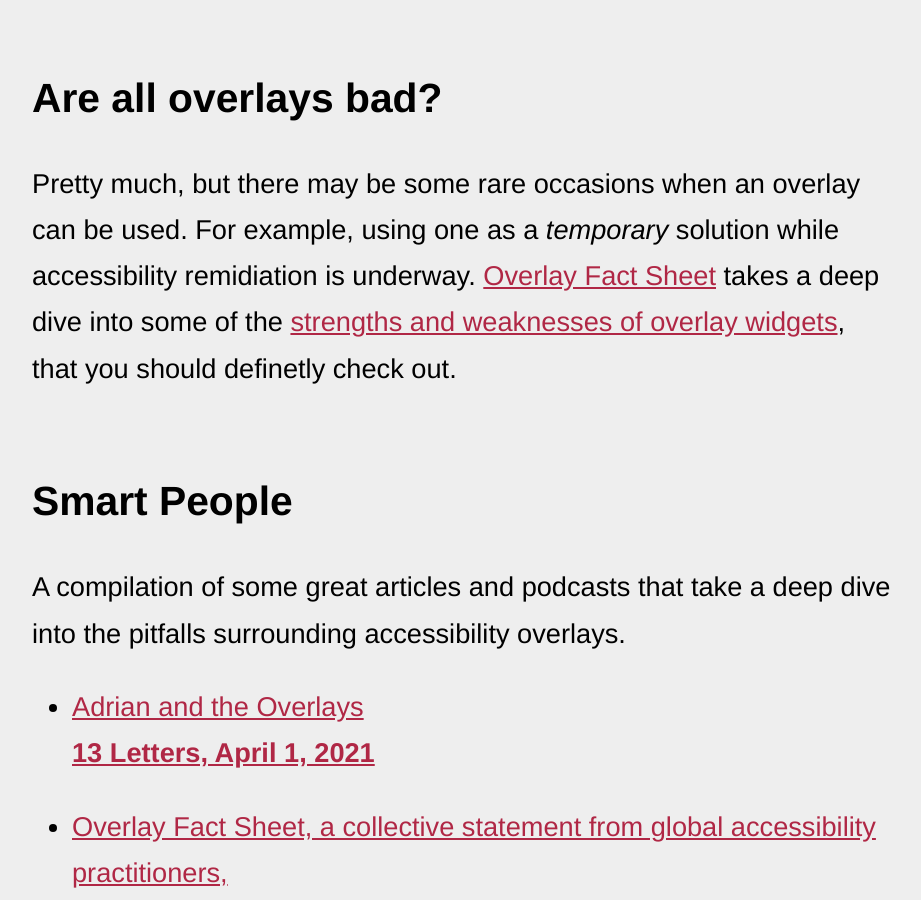
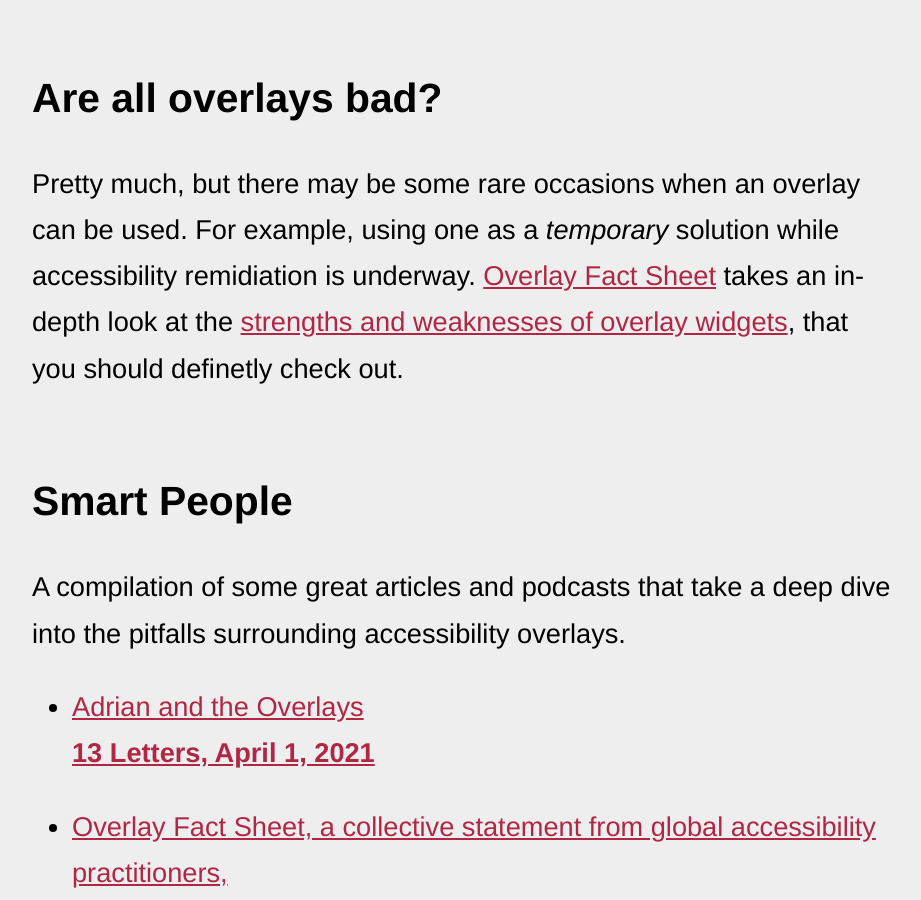
Before and after one commit to michaelspellacy/shouldiuseanaccessibilityoverlay-com, a Jekyll site: the page built from index.html, in a window 1280 px wide and 900 px high, scrolled down 3459 px. Shown: the whole window, without its empty margins (178-1099 px from the left). Built offline with Jekyll 4.4.1, drawn with Linux system fonts in a browser that asks for light colours.

Commit message:
Update index.html

```diff
--- a/index.html
+++ b/index.html
@@ -25,7 +25,7 @@
 
 <h2 class="heading" id="overlays-bad"><a href="#overlays-bad">Are all overlays bad?</a></h2>
 
-<p>Pretty much, but there may be some rare occasions when an overlay can be used. For example, using one as a <em>temporary</em> solution while accessibility remidiation is underway. <a href="https://overlayfactsheet.com/">Overlay Fact Sheet</a> takes a deep dive into some of the <a href="https://overlayfactsheet.com/#strengths-and-weaknesses-of-overlay-widgets">strengths and weaknesses of overlay widgets</a>, that you should definetly check out.</p>
+<p>Pretty much, but there may be some rare occasions when an overlay can be used. For example, using one as a <em>temporary</em> solution while accessibility remidiation is underway. <a href="https://overlayfactsheet.com/">Overlay Fact Sheet</a> takes an in-depth look at the <a href="https://overlayfactsheet.com/#strengths-and-weaknesses-of-overlay-widgets">strengths and weaknesses of overlay widgets</a>, that you should definetly check out.</p>
 
 <h2 class="heading" id="smart-people"><a href="#smart-people">Smart People</a></h2>
 
```
